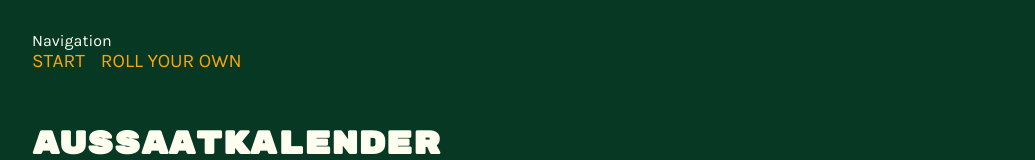
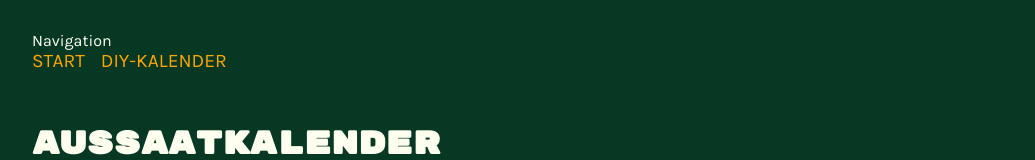
Before and after one commit to reinmuthfr/mehlhase_reinmuth_aussaat, a Next.js app: page / in a window 1280 px wide. Shown: the top 160 px of the page, without its empty margins (144-1179 px from the left). Built offline with nearby package versions, Linux system fonts and the light colour scheme.

Commit message:
Changed DIY-calender page title

```diff
--- a/components/Navigation.jsx
+++ b/components/Navigation.jsx
@@ -8,8 +8,8 @@ export default function Navigation() {
       <Link href="/">
         <a>Start</a>
       </Link>
-      <Link href="/contact">
-        <a>Roll your own</a>
+      <Link href="/diy">
+        <a>DIY-Kalender</a>
       </Link>
     </nav>
   );
```
Also changed, not shown: pages/diy.jsx (renamed from pages/contact.jsx).
